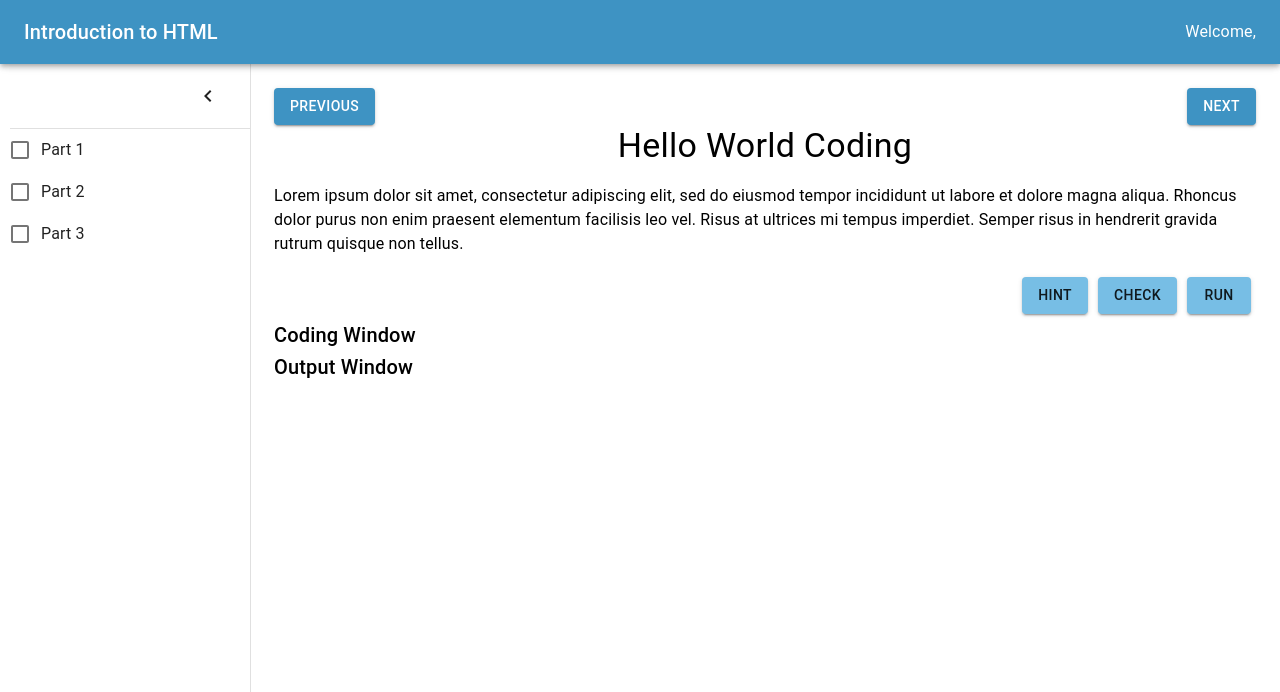
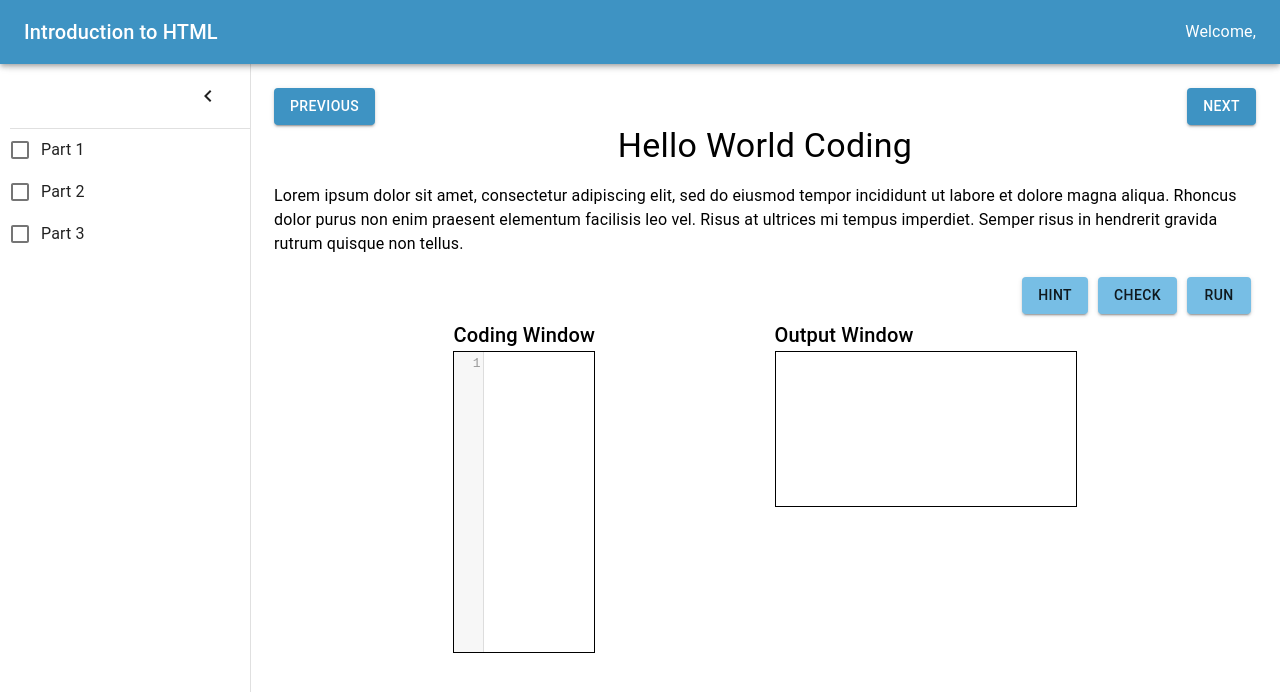
Before and after one commit to lavanya-sood/Thesis_EducationalInterface, a React (Create React App) app in the folder frontend/: page /module in a window 1280 px wide. Shown: the top 692 px of the page. Built offline with nearby package versions, Linux system fonts and the light colour scheme.

Commit message:
Added a coding window that works

```diff
--- a/frontend/package.json
+++ b/frontend/package.json
@@ -9,8 +9,10 @@
     "@testing-library/react": "^11.1.0",
     "@testing-library/user-event": "^12.1.10",
     "axios": "^0.21.1",
+    "codemirror": "^5.62.0",
     "moment": "^2.29.1",
     "react": "^17.0.2",
+    "react-codemirror2": "^7.2.1",
     "react-dom": "^17.0.2",
     "react-file-base64": "^1.0.3",
     "react-redux": "^7.2.4",
--- a/frontend/src/components/Module/CodingExercise/CodingExercise.js
+++ b/frontend/src/components/Module/CodingExercise/CodingExercise.js
@@ -1,10 +1,25 @@
 import React from 'react';
 import { AppBar,Paper ,Typography, Button, Toolbar,Grid, Container, TextField} from '@material-ui/core';
 import useStyles from './styles.js';
-
+import Editor from './Editor'
 
 const CodingExercise = () => {
     const classes = useStyles();
+
+    const [html, setHtml] = React.useState('')
+    const [srcDoc, setSrcDoc] = React.useState('')
+
+    React.useEffect(() => {
+      const timeout = setTimeout(() => {
+        setSrcDoc(`
+          <html>
+            <body>${html}</body>
+          </html>
+        `)
+      }, 250)
+
+      return () => clearTimeout(timeout)
+    }, [html])
 
 
 
@@ -24,15 +39,29 @@ const CodingExercise = () => {
                     <Button variant="contained" color="secondary" className={classes.codeButtons}> Check </Button>
                     <Button variant="contained" color="secondary" className={classes.codeButtons}> Run </Button>
                 </div>
-                <div>
+                <div className={classes.codes}>
                     <div className={classes.ext1}>
                         <Typography variant="h6"> Coding Window </Typography>
                         <div className={classes.htmlWindow}>
+                            <Editor
+                            language="xml"
+                            displayName="HTML"
+                            value={html}
+                            onChange={setHtml}
+                            />
                         </div>
                     </div>
                     <div className={classes.ext2}>
                         <Typography variant="h6"> Output Window </Typography>
                         <div className={classes.outputWindow}>
+                            <iframe
+                            srcDoc={srcDoc}
+                            title="output"
+                            sandbox="allow-scripts"
+                            frameBorder="0"
+                            width="100%"
+                            height="100%"
+                            />
                         </div>
                     </div>
                 </div>
--- /dev/null
+++ b/frontend/src/components/Module/CodingExercise/Editor.js
@@ -0,0 +1,35 @@
+import React from 'react';
+import 'codemirror/lib/codemirror.css';
+import 'codemirror/theme/xq-light.css';
+import 'codemirror/mode/xml/xml';
+import { Controlled as ControlledEditor } from 'react-codemirror2';
+
+export default function Editor(props) {
+  const {
+    language,
+    displayName,
+    value,
+    onChange
+  } = props
+
+  function handleChange(editor, data, value) {
+    onChange(value)
+  }
+
+  return (
+    <div className={`editor-container`}>
+      <ControlledEditor
+        onBeforeChange={handleChange}
+        value={value}
+        className="code-mirror-wrapper"
+        options={{
+          lineWrapping: true,
+          lint: true,
+          mode: language,
+          theme: 'xq-light',
+          lineNumbers: true
+        }}
+      />
+    </div>
+  )
+}
--- a/frontend/src/components/Module/CodingExercise/styles.js
+++ b/frontend/src/components/Module/CodingExercise/styles.js
@@ -19,5 +19,16 @@ export default makeStyles((theme) => ({
     },
     codeButtons: {
         margin: '5px',
-    }
+    },
+    htmlWindow: {
+        border: '1px solid black',
+    },
+    outputWindow: {
+        border: '1px solid black',
+    },
+    codes: {
+        display: 'flex',
+        flexDirection: 'row',
+        justifyContent: 'space-evenly'
+    },
 }));
```
Also changed, not shown: 1 other file (tests, documents, lock files or other folders).
